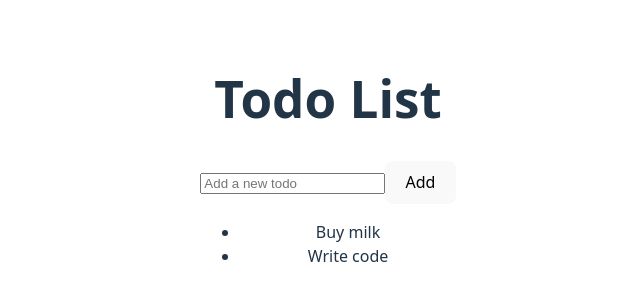
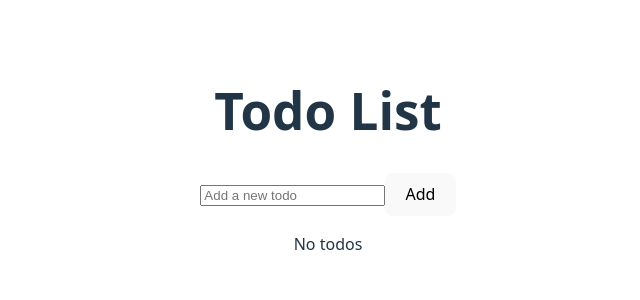
Before and after one commit to kevinsmasters/vibetodo, a React (Vite) app: page / in a window 1280 px wide. Shown: the part 240-540 px from the top of the page, without its empty margins (312-952 px from the left). Built offline with nearby package versions, Linux system fonts and the light colour scheme.

Commit message:
add type for initial todos and setup tests

```diff
--- a/src/App.tsx
+++ b/src/App.tsx
@@ -8,11 +8,12 @@ type Todo = {
 };
 /* TODO:combine types used here and in the TodoItem */
 
-function App() {
-  const [todos, setTodos] = useState<Todo[]>([
-    { id: 1, text: 'Buy milk' },
-    { id: 2, text: 'Write code' },
-  ]);
+type AppProps = {
+  initialTodos?: Todo[];
+};
+
+function App({ initialTodos = [] }: AppProps) {
+  const [todos, setTodos] = useState<Todo[]>(initialTodos);
 
   const [input, setInput] = useState('');
 
@@ -35,7 +36,7 @@ function App() {
         />
         <button onClick={addTodo}>Add</button>
       </div>
-      {todos ? (
+      {todos.length > 0 ? (
         <ul>
         {todos.map(todo => (
           <TodoItem key={todo.id} text={todo.text} />
```
Also changed, not shown: 1 other file (tests, documents, lock files or other folders).
